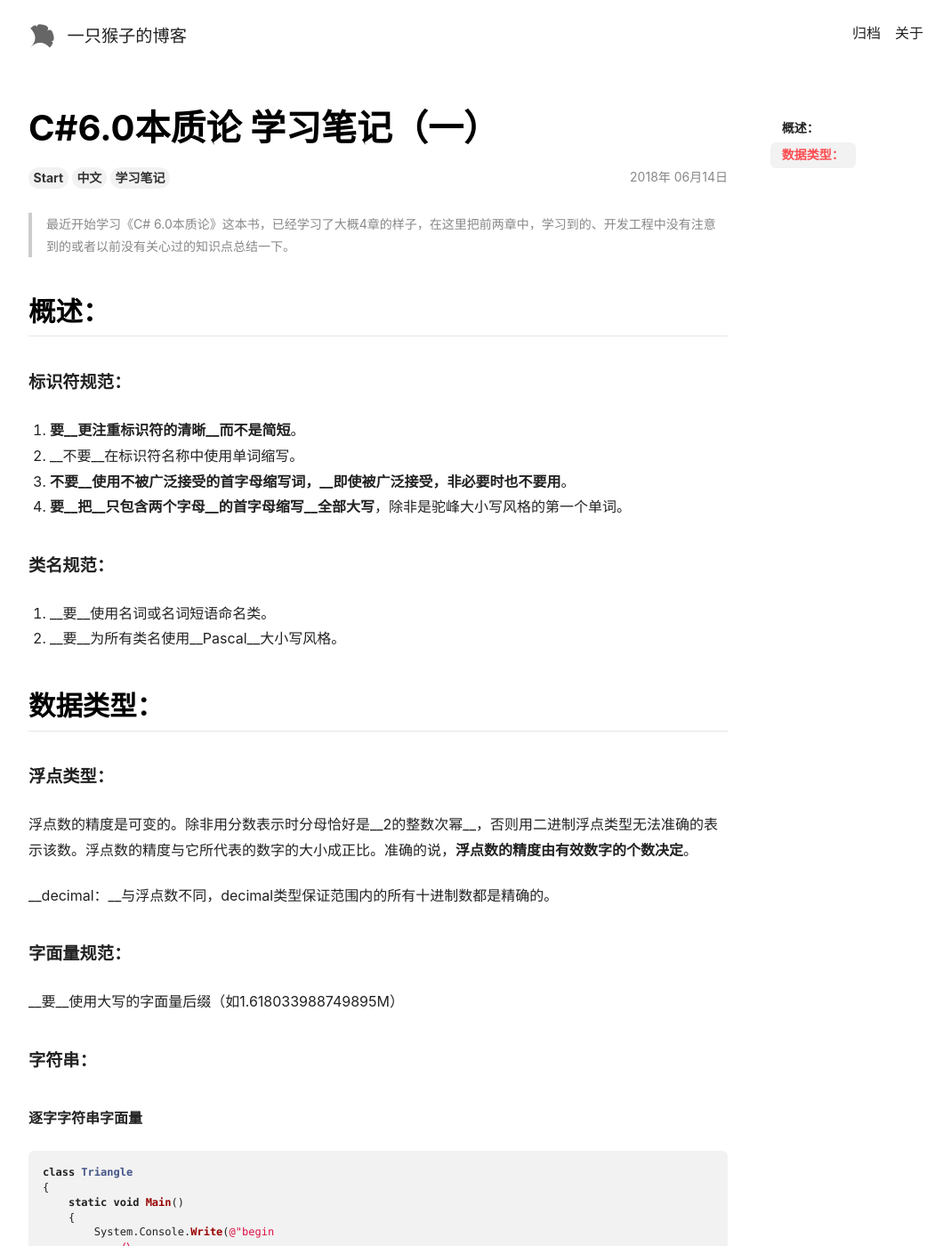
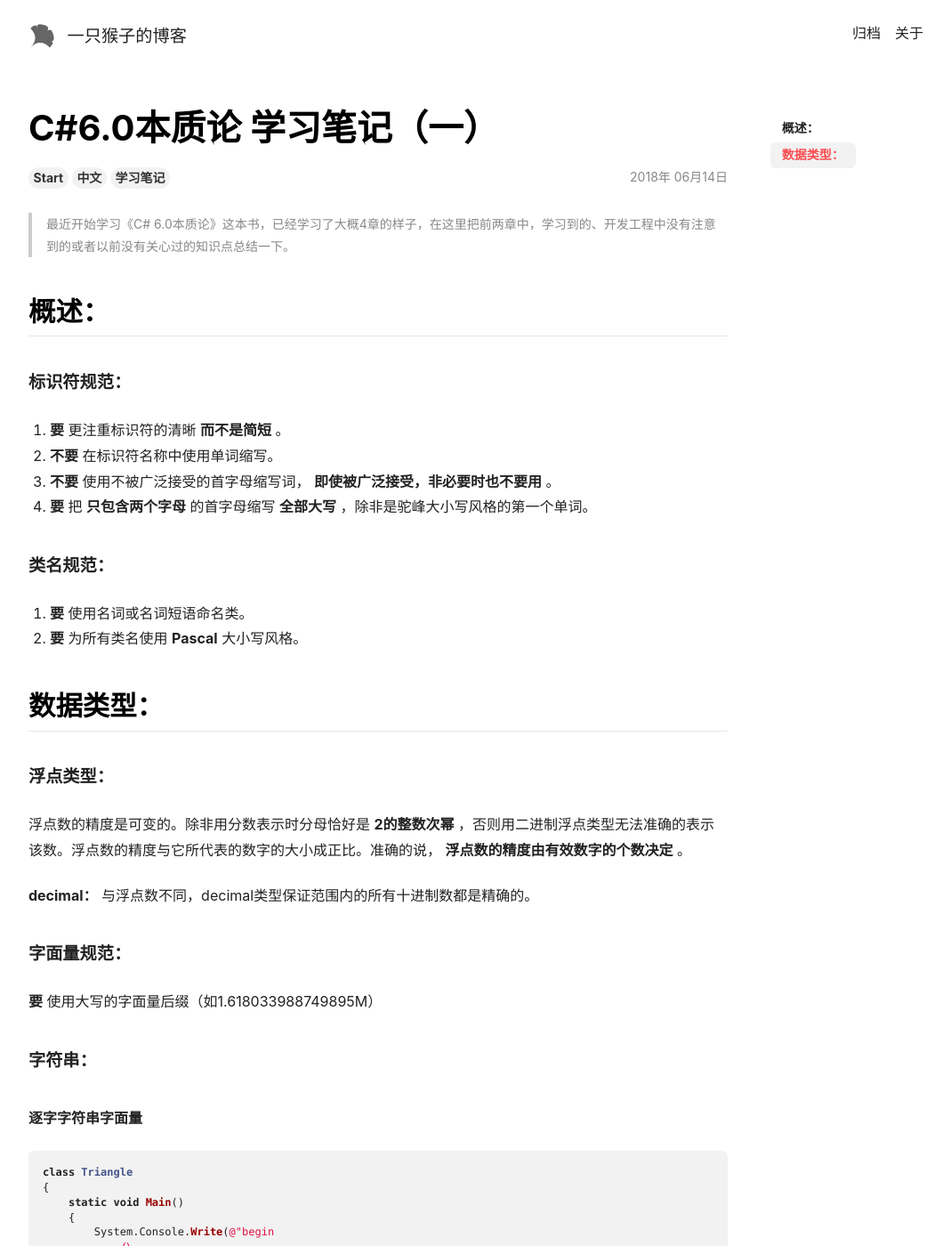
Before and after one commit to smjCoder/smjCoder.github.io, a Jekyll site: the page built from _posts/2018-06-14-C#-6.0本质论-学习笔记（一）.md, in a window 1280 px wide and 1400 px high. Shown: the whole window at 89% size, without its empty margins (105-1174 px from the left). Built offline with Jekyll 4.4.1, drawn with Linux system fonts in a browser that asks for light colours; nearby versions of some CDN libraries.

Commit message:
修改文章格式

```diff
--- a/_posts/2018-06-14-C#-6.0本质论-学习笔记（一）.md
+++ b/_posts/2018-06-14-C#-6.0本质论-学习笔记（一）.md
@@ -17,27 +17,27 @@ date: 2018-06-14
 ## 概述：
 
 #### 标识符规范：
-1. __要__更注重标识符的清晰__而不是简短__。
-2. __不要__在标识符名称中使用单词缩写。
-3. __不要__使用不被广泛接受的首字母缩写词，__即使被广泛接受，非必要时也不要用__。
-4. __要__把__只包含两个字母__的首字母缩写__全部大写__，除非是驼峰大小写风格的第一个单词。
+1.  __要__ 更注重标识符的清晰 __而不是简短__ 。
+2.  __不要__ 在标识符名称中使用单词缩写。
+3.  __不要__ 使用不被广泛接受的首字母缩写词， __即使被广泛接受，非必要时也不要用__ 。
+4.  __要__ 把 __只包含两个字母__ 的首字母缩写 __全部大写__ ，除非是驼峰大小写风格的第一个单词。
 
 #### 类名规范：
 
-1. __要__使用名词或名词短语命名类。
-2. __要__为所有类名使用__Pascal__大小写风格。
+1.  __要__ 使用名词或名词短语命名类。
+2.  __要__ 为所有类名使用 __Pascal__ 大小写风格。
 
 ## 数据类型：
 
 #### 浮点类型：
 
-浮点数的精度是可变的。除非用分数表示时分母恰好是__2的整数次幂__，否则用二进制浮点类型无法准确的表示该数。浮点数的精度与它所代表的数字的大小成正比。准确的说，__浮点数的精度由有效数字的个数决定__。
+浮点数的精度是可变的。除非用分数表示时分母恰好是 __2的整数次幂__ ，否则用二进制浮点类型无法准确的表示该数。浮点数的精度与它所代表的数字的大小成正比。准确的说， __浮点数的精度由有效数字的个数决定__ 。
 
-__decimal：__与浮点数不同，decimal类型保证范围内的所有十进制数都是精确的。
+__decimal：__ 与浮点数不同，decimal类型保证范围内的所有十进制数都是精确的。
 
 #### 字面量规范：
 
-__要__使用大写的字面量后缀（如1.618033988749895M）
+__要__ 使用大写的字面量后缀（如1.618033988749895M）
 
 #### 字符串：
 
```
